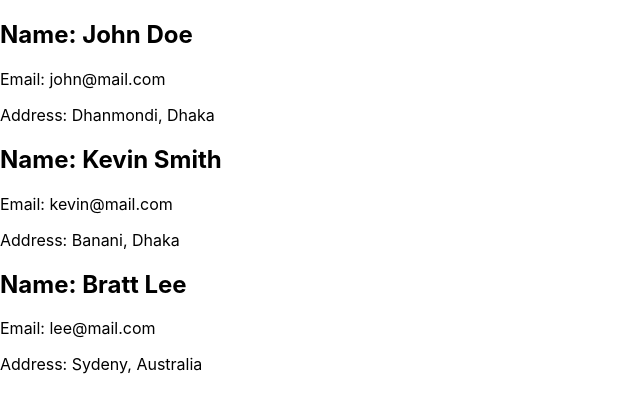
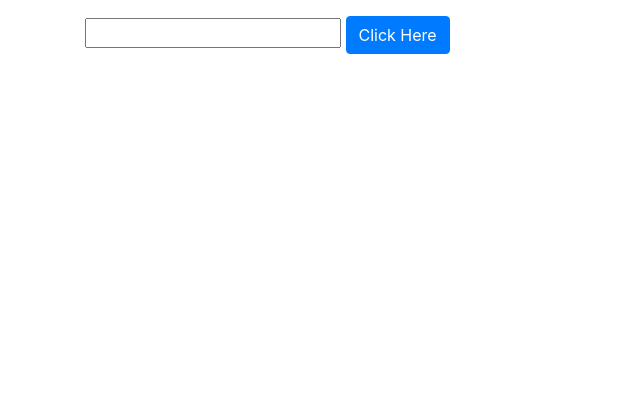
Before and after one commit to jahidulislamkhan/tc-react-tutorial, a React (Create React App) app: page / in a window 1280 px wide. Shown: the top 412 px of the page, without its empty margins (0-640 px from the left). Built offline with nearby package versions, Linux system fonts and the light colour scheme.

Commit message:
Implemented Events

```diff
--- a/public/index.html
+++ b/public/index.html
@@ -25,6 +25,7 @@
       Learn how to configure a non-root public URL by running `npm run build`.
     -->
     <title>React App</title>
+    <link rel="stylesheet" href="https://cdn.jsdelivr.net/npm/bootstrap@4.5.3/dist/css/bootstrap.min.css" integrity="sha384-TX8t27EcRE3e/ihU7zmQxVncDAy5uIKz4rEkgIXeMed4M0jlfIDPvg6uqKI2xXr2" crossorigin="anonymous">
   </head>
   <body>
     <noscript>You need to enable JavaScript to run this app.</noscript>
--- a/src/components/App.js
+++ b/src/components/App.js
@@ -3,24 +3,27 @@ import './App.css';
 import First from './First/First';
 
 class App extends Component {
+
   state = {
-    persons: [
-      { name:"John Doe", email:"john@mail.com", address:"Dhanmondi, Dhaka" },
-      { name:"Kevin Smith", email:"kevin@mail.com", address:"Banani, Dhaka" },
-      { name:"Bratt Lee", email:"lee@mail.com", address:"Sydeny, Australia" }
-    ]
-  };
+    name: ''
+  }
+
+  inputHandler = (e) => {
+    this.setState({
+      name: e.target.value
+    })
+  }
+
   render() {
     return (
       <div className="App">
-        { this.state.persons.map((person, index) => {
-          return <First
-                  key={ index }
-                  name={ person.name }
-                  email={ person.email }
-                  address={ person.address }
-                />
-        })}
+        <div className="container my-3">
+          <input type="text" onChange={ this.inputHandler } value={ this.state.name } className="form-input"/>&nbsp;
+          <button onClick={ (e) => console.log(e.target) } className="btn btn-primary">
+            Click Here
+          </button>
+          { this.state.name ? <p className="text-success">Hello { this.state.name }!</p> : '' }
+        </div>
       </div>
     );
   }
```
